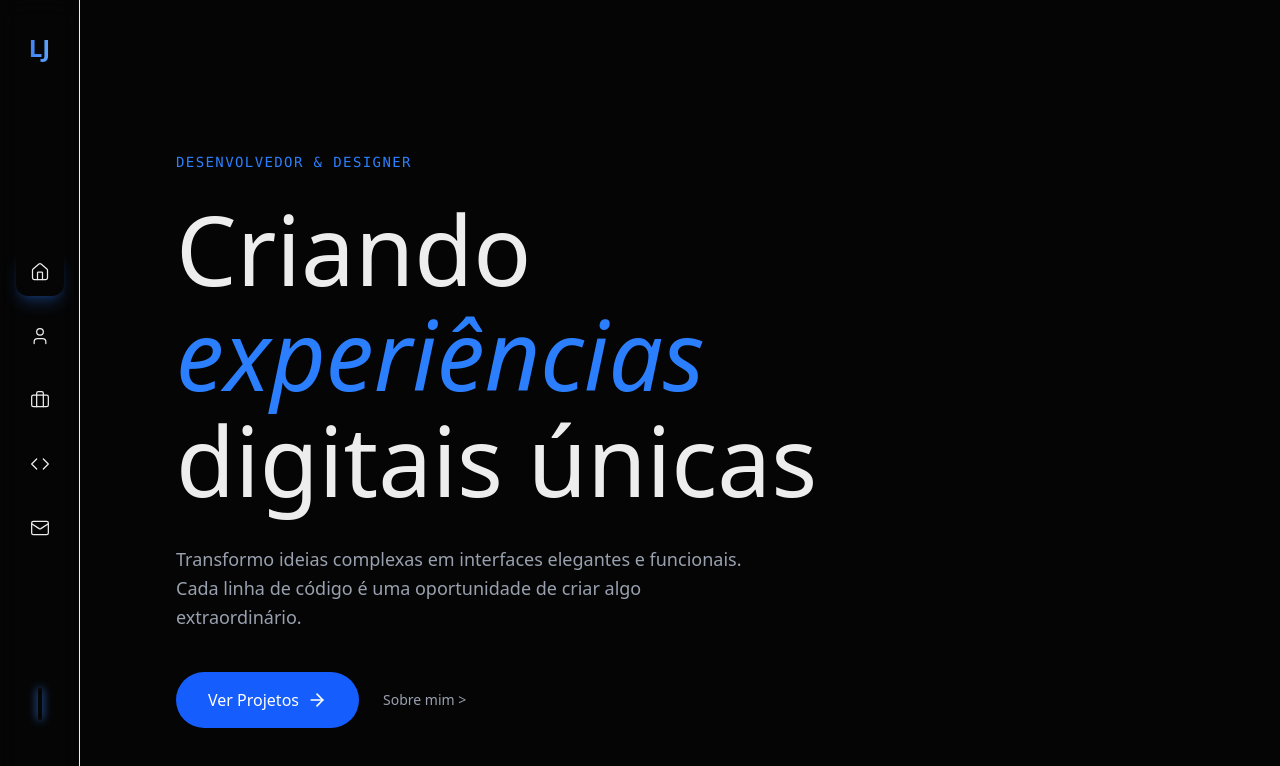
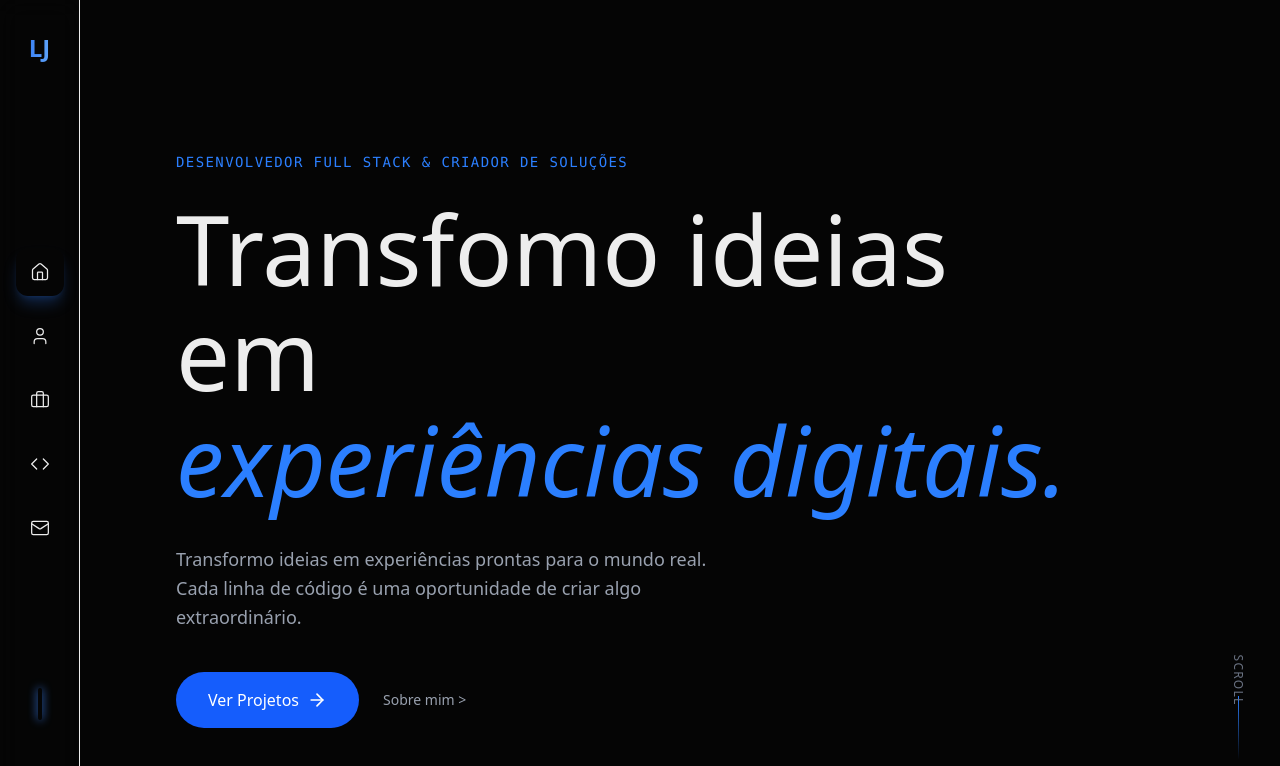
Before and after one commit to lacj2000/portifolio, a Next.js app: page / in a window 1280 px wide. Shown: the top 766 px of the page. Built offline with nearby package versions, Linux system fonts and the light colour scheme.

Commit message:
feat: implement keyboard navigation for sections and refactor layout structure

```diff
--- a/src/app/page.tsx
+++ b/src/app/page.tsx
@@ -1,32 +1,37 @@
 "use client";
 
-import { useRef, useState } from "react";
-import { motion, useScroll, useTransform } from "framer-motion";
-import { Navigation } from "@/components/layout/Navigation"; // Novo componente
+import { useState, useEffect } from "react";
+import { motion } from "framer-motion";
+import { Navigation } from "@/components/layout/Navigation";
 import { Hero } from "@/components/sections/Hero";
 import { Projects } from "@/components/sections/Projects";
 import { Skills } from "@/components/sections/Skills";
 import { About } from "@/components/sections/About";
 import { Contact } from "@/components/sections/Contact";
 
-
 export default function Home() {
-  // 1. Refs para todas as seções
-  const heroRef = useRef<HTMLDivElement>(null);
-  const aboutRef = useRef<HTMLDivElement>(null);
-  const projectsRef = useRef<HTMLDivElement>(null);
-  const skillsRef = useRef<HTMLDivElement>(null);
-  const contactRef = useRef<HTMLDivElement>(null);
-
   const [activeSection, setActiveSection] = useState(0);
+  const totalSections = 5;
 
   const scrollToSection = (index: number) => {
     setActiveSection(index);
   };
 
+  useEffect(() => {
+    const handleKeyDown = (e: KeyboardEvent) => {
+      if (e.key === "ArrowRight") {
+        setActiveSection((prev) => Math.min(prev + 1, totalSections - 1));
+      } else if (e.key === "ArrowLeft") {
+        setActiveSection((prev) => Math.max(prev - 1, 0));
+      }
+    };
+
+    window.addEventListener("keydown", handleKeyDown);
+    return () => window.removeEventListener("keydown", handleKeyDown);
+  }, []);
 
   return (
-    <div className="relative min-h-screen bg-background text-foreground selection:bg-primary/30 pl-20">
+    <div className="relative h-screen w-screen overflow-hidden bg-background text-foreground selection:bg-primary/30 pl-20">
 
       <Navigation activeSection={activeSection} onNavigate={scrollToSection} />
 
@@ -36,31 +41,23 @@ export default function Home() {
       </div>
 
       <motion.main
-        className="relative z-10 flex w-[500vw]" // 5 seções = 500vw
+        className="relative z-10 flex h-full"
         animate={{ x: `-${activeSection * 100}vw` }}
-        transition={{ type: "spring", stiffness: 60, damping: 20 }}
+        transition={{ type: "spring", stiffness: 50, damping: 20, mass: 0.8 }}
+        style={{ width: `${totalSections * 100}vw` }}
       >
-        <section className="w-screen h-screen shrink-0">
-          <Hero />
-        </section>
-
-        <section className="w-screen h-screen shrink-0">
-          <About />
-        </section>
-
-        <section className="w-screen h-screen shrink-0">
-          <Projects />
-        </section>
-
-        <section className="w-screen h-screen shrink-0">
-          <Skills />
-        </section>
-
-        <section className="w-screen h-screen shrink-0">
-          <Contact />
-        </section>
+        <SectionWrapper><Hero /></SectionWrapper>
+        <SectionWrapper><About /></SectionWrapper>
+        <SectionWrapper><Projects /></SectionWrapper>
+        <SectionWrapper><Skills /></SectionWrapper>
+        <SectionWrapper><Contact /></SectionWrapper>
       </motion.main>
-
     </div>
   );
 }
+
+const SectionWrapper = ({ children }: { children: React.ReactNode }) => (
+  <section className="h-screen w-screen shrink-0 overflow-hidden flex items-center justify-baseline relative">
+    {children}
+  </section>
+);
--- a/src/components/sections/Hero.tsx
+++ b/src/components/sections/Hero.tsx
@@ -7,22 +7,23 @@ interface HeroProps {}
 export const Hero = forwardRef<HTMLDivElement, HeroProps>((props, ref) => {
   return (
     <section
-      ref={ref} // O ref recebido do pai é conectado aqui
+      ref={ref}
       id="hero"
       className="flex min-h-screen flex-col justify-center px-12 lg:px-24 pt-20"
     >
       <span className="mb-6 font-mono text-sm uppercase tracking-widest text-blue-500">
-        Desenvolvedor & Designer
+        Desenvolvedor Full Stack & Criador de Soluções
+
       </span>
 
+
       <h1 className="max-w-4xl font-serif text-6xl font-medium leading-[1.1] md:text-8xl">
-        Criando <br />
-        <span className="text-blue-500 italic">experiências</span> <br />
-        digitais únicas
+        Transfomo ideias em <br />
+        <span className="text-blue-500 italic">experiências digitais.</span>
       </h1>
 
       <p className="mt-8 max-w-xl text-lg text-gray-400 leading-relaxed">
-        Transformo ideias complexas em interfaces elegantes e funcionais.
+        Transformo ideias em experiências prontas para o mundo real. <br />
         Cada linha de código é uma oportunidade de criar algo extraordinário.
       </p>
 
--- a/src/styles/globals.css
+++ b/src/styles/globals.css
@@ -36,11 +36,6 @@
   --font-display: var(--font-playfair); /* Adicionei para o seu 'font-display' */
 }
 
-html, body {
-  scroll-behavior: smooth;
-  overflow: hidden;
-}
-
 
 /* Utilitários Extras */
 body {
```
